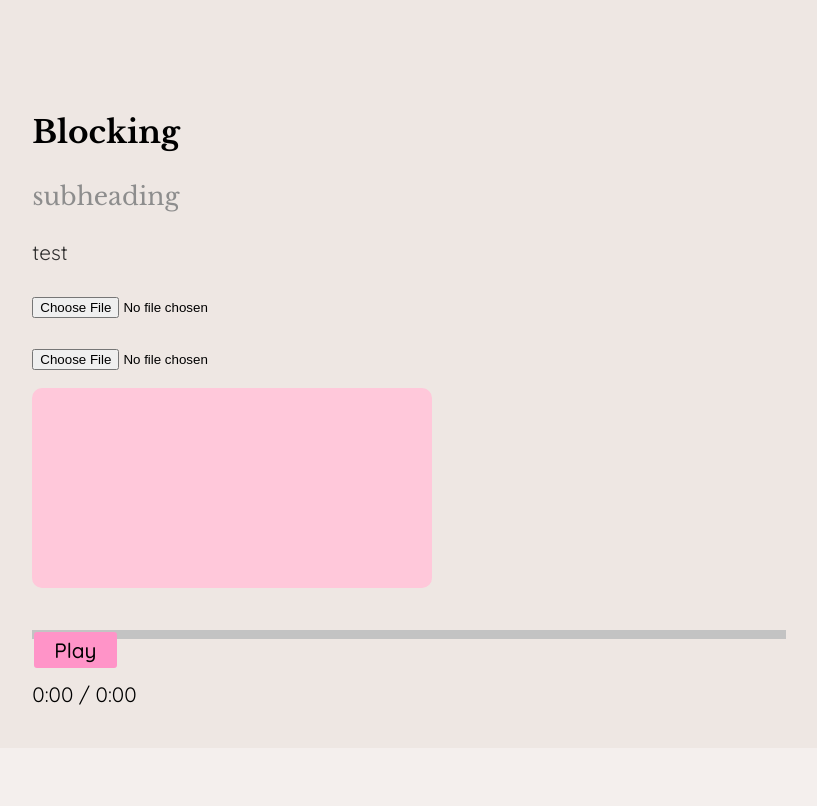
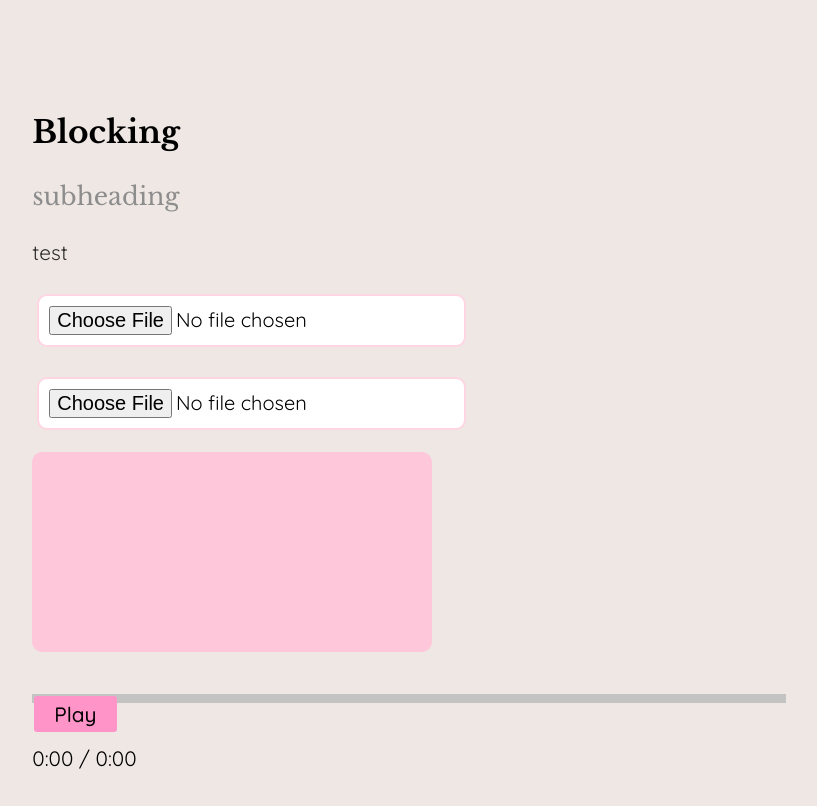
Before and after one commit to elise-chang/Dance-Central, a React (Vite) app in the folder Dance-Central-App/: page /blocking in a window 1280 px wide. Shown: the top 806 px of the page, without its empty margins (129-946 px from the left). Built offline with nearby package versions, Linux system fonts and the light colour scheme.

Commit message:
menu works and closed menu fits onto page

```diff
--- a/Dance-Central-App/src/App.css
+++ b/Dance-Central-App/src/App.css
@@ -96,3 +96,19 @@ ul {
 /* h1, h2, h3 {
     margin: 0;
 } */
+
+#login-container {
+  display: flex;
+  flex-direction: column;
+  align-items: center;
+  border: 5px;
+  border-color: #FF94C8;
+  background-color: #2f2f2f;
+  width: 50%;
+  margin: 10% auto;
+  padding-bottom: 5%;
+  border-radius: 20px;
+  border-width: 3px;
+  border-style: solid;
+  color: #FFD5E3;
+}
--- a/Dance-Central-App/src/components/MenuNavbar.jsx
+++ b/Dance-Central-App/src/components/MenuNavbar.jsx
@@ -31,7 +31,9 @@ const MenuNavbar = (props) => {
     }
     if (!isMenuOpen) {
         return (
+            <div id="button-close-container">
             <Button icon="≡" onClick ={handleMenuClick} id="menuOpenButton" />
+            </div>
         );
     } else {
         return (
--- a/Dance-Central-App/src/components/menu.css
+++ b/Dance-Central-App/src/components/menu.css
@@ -49,9 +49,10 @@
     flex: 3;
 }
 
-#menuOpenButton {
-    color: chartreuse;
+#button-close-container button {
     position: fixed;
+    margin-top: 25px;
+    margin-left: -20px;
 }
 
 #menuCloseContainer {
@@ -61,3 +62,24 @@
     width: 100%;
     margin-top: 10px;
 }
+
+input {
+    background-color: #ffffff;
+    border-color: #FFD5E3;
+    padding: 10px;
+    font-family: 'Quicksand', Arial, Helvetica, sans-serif;
+    font-size: 20px;
+    margin: 5px;
+    border-radius: 10px;
+    border-width: 2px;
+    border-style: solid;
+    color: #000000;
+}
+
+#login-container button {
+    font-size: 20px;
+    padding: 10px;
+    width: 54%;
+    border-radius: 10px;
+    margin-top: 30px;
+}
```
Also changed, not shown: Dance-Central-App/src/pages/login.jsx (+14 -0 lines).
